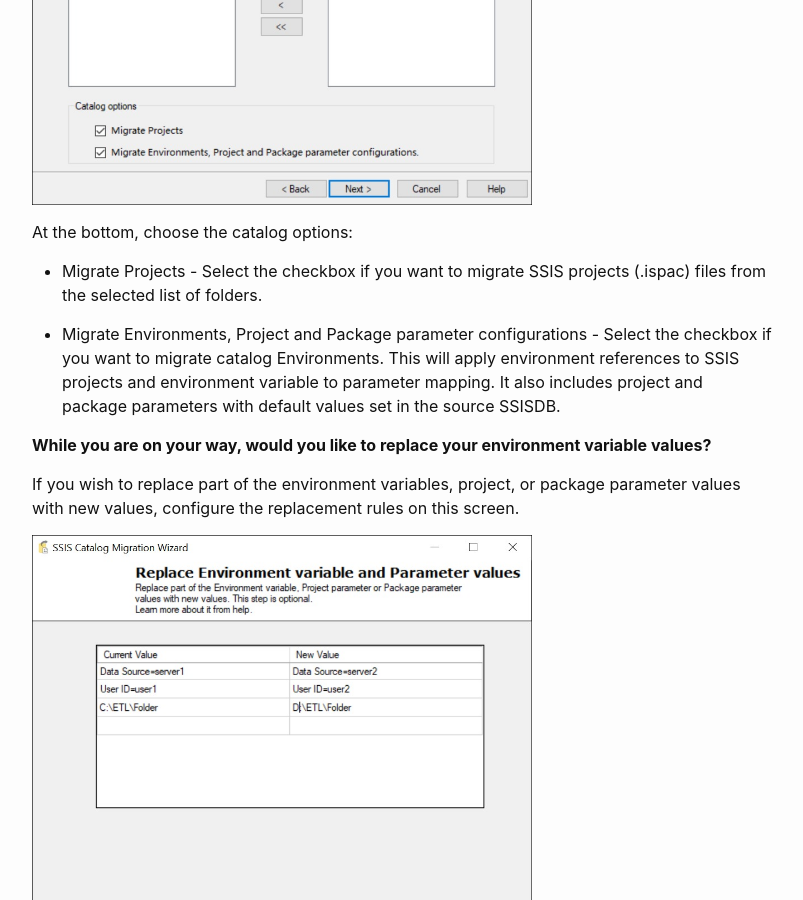
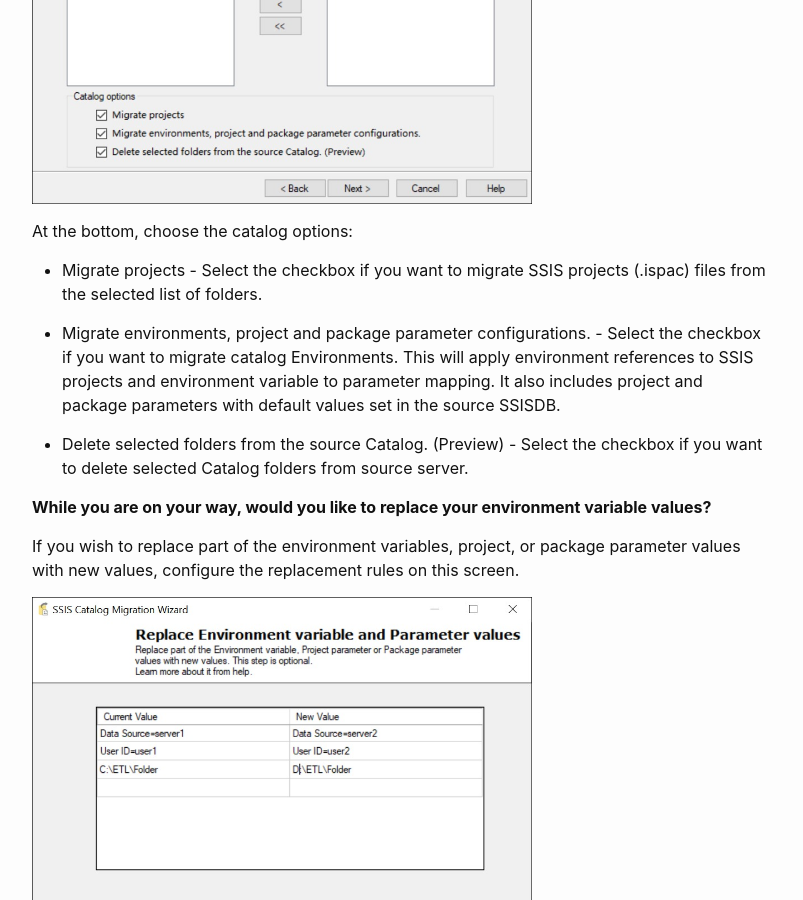
Before and after one commit to kr55/ssiscataloger, a Jekyll site: the page built from index.md, in a window 1280 px wide and 900 px high, scrolled down 2998 px. Shown: the whole window, without its empty margins (238-1041 px from the left). Built offline with Jekyll 4.4.1, drawn with Linux system fonts in a browser that asks for light colours; our own code applies the rules of GitHub Pages for plain Markdown files.

Commit message:
updated documentation for 1.1

```diff
--- a/index.md
+++ b/index.md
@@ -56,9 +56,11 @@ Choose the catalog folders from the listview that you want to migrate.
 
 At the bottom, choose the catalog options:
 
-* Migrate Projects - Select the checkbox if you want to migrate SSIS projects (.ispac) files from the selected list of folders.
+* Migrate projects - Select the checkbox if you want to migrate SSIS projects (.ispac) files from the selected list of folders.
 
-* Migrate Environments, Project and Package parameter configurations - Select the checkbox if you want to migrate catalog Environments. This will apply environment references to SSIS projects and environment variable to parameter mapping. It also includes project and package parameters with default values set in the source SSISDB.
+* Migrate environments, project and package parameter configurations. - Select the checkbox if you want to migrate catalog Environments. This will apply environment references to SSIS projects and environment variable to parameter mapping. It also includes project and package parameters with default values set in the source SSISDB.
+
+* Delete selected folders from the source Catalog. (Preview) - Select the checkbox if you want to delete selected Catalog folders from source server.
 
 **While you are on your way, would you like to replace your environment variable values?**
 
```
Also changed, not shown: History.markdown (+8 -1 lines), media/ChooseCatalogFolders.jpg, media/MigrationSummary.jpg, media/Welcome.jpg.
